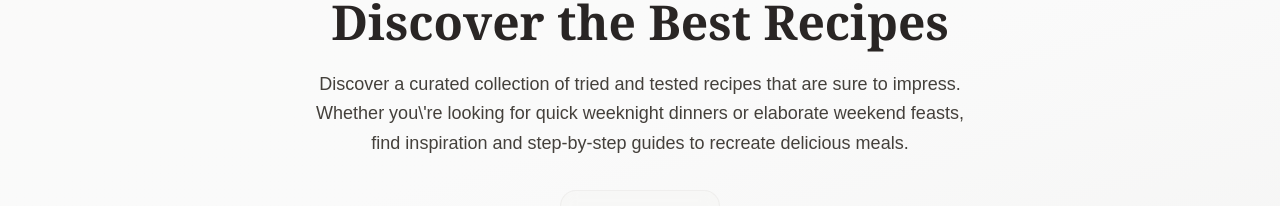
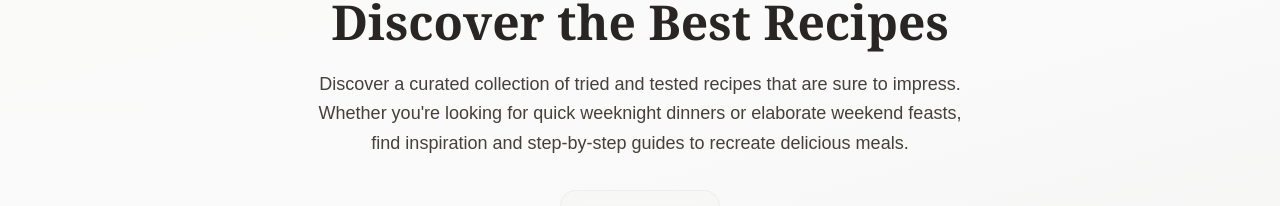
Before and after one commit to MFijneman/recipe-book, a Next.js app: page / in a window 1280 px wide. Shown: the part 145-351 px from the top of the page. Built offline with nearby package versions, Linux system fonts and the light colour scheme.

Commit message:
fix: escape char

```diff
--- a/app/components/Header.tsx
+++ b/app/components/Header.tsx
@@ -11,7 +11,7 @@ export default function Header({ recipeCount }: HeaderProps) {
             Discover the Best Recipes
           </h1>
           <p className="text-stone-700 dark:text-stone-300 text-lg max-w-2xl mx-auto leading-relaxed">
-            Discover a curated collection of tried and tested recipes that are sure to impress. Whether you\'re looking for quick weeknight dinners or elaborate weekend feasts, find inspiration and step-by-step guides to recreate delicious meals.
+            Discover a curated collection of tried and tested recipes that are sure to impress. Whether you&#39;re looking for quick weeknight dinners or elaborate weekend feasts, find inspiration and step-by-step guides to recreate delicious meals.
           </p>
           <div className="mt-8 flex justify-center">
             <div className="bg-stone-100/50 dark:bg-gray-700/50 backdrop-blur-sm rounded-2xl px-6 py-3 border border-stone-200/50 dark:border-gray-600/50">
```
